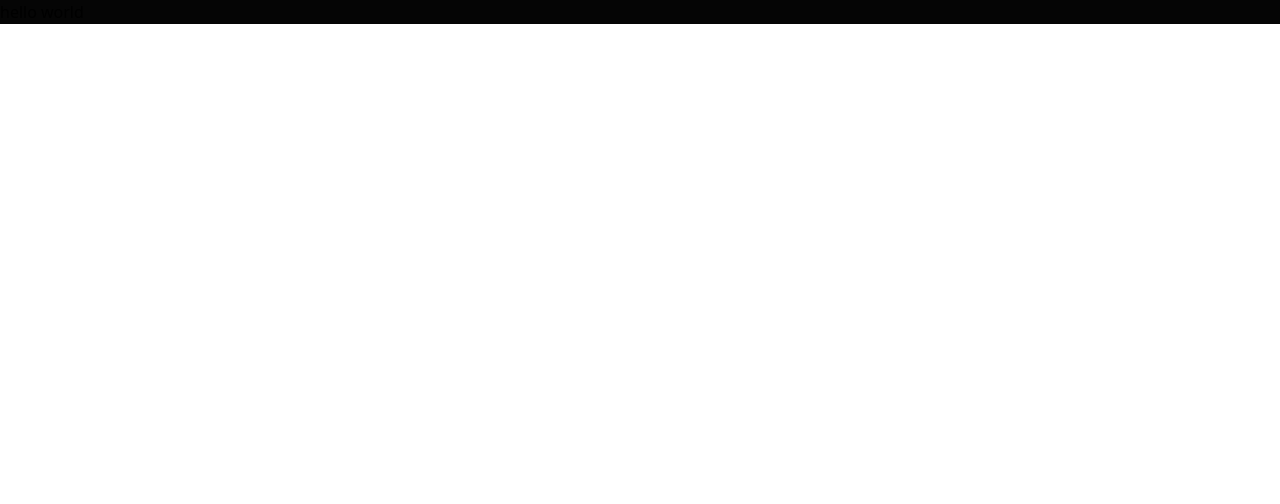
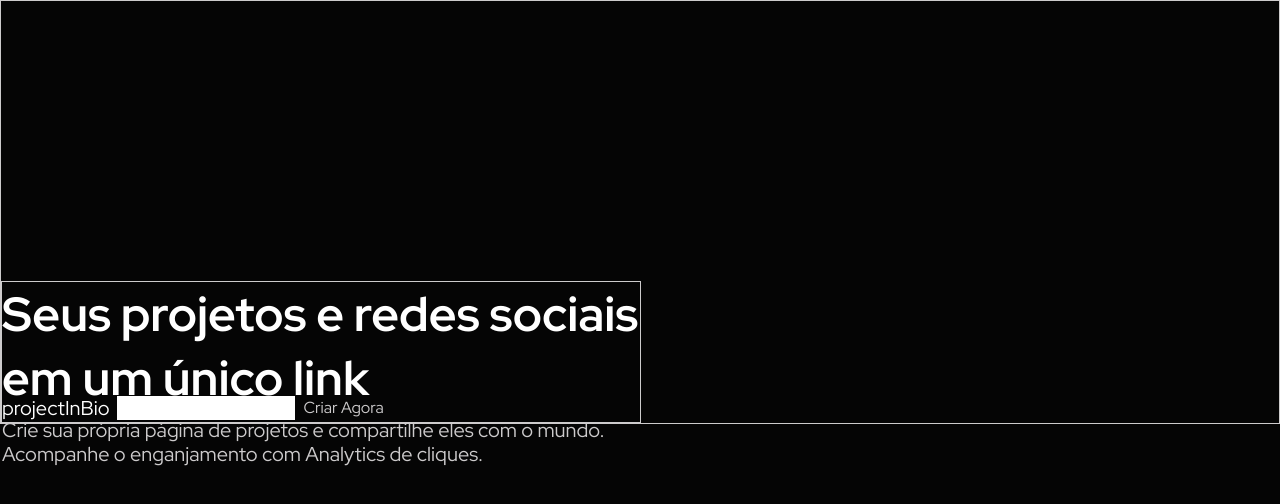
Before and after one commit to caioLopesss/project-in-bio, a Next.js app: page / in a window 1280 px wide. Shown: the top 504 px of the page. Built offline with nearby package versions, Linux system fonts and the light colour scheme.

Commit message:
feat(hero.tsx): inicio hero section

```diff
--- /dev/null
+++ b/app/components/landing-page/hero.tsx
@@ -0,0 +1,28 @@
+export default function Hero() {
+  return (
+    <div className="flex border">
+      <div className="w-full flex flex-col gap-2 mt-[35vh] border">
+        <h1 className="text-5xl font-bold text-white leading-[64px]">
+          Seus projetos e redes sociais em um único link
+        </h1>
+        <h2 className="text-xl leading-6">
+          Crie sua própria página de projetos e compartilhe eles com o mundo.
+          <br />
+          Acompanhe o enganjamento com Analytics de cliques.
+        </h2>
+        <div className="flex items-center gap-2 w-full -mt-[10vh]">
+          <span className="text-white text-xl">projectInBio</span>
+          <input type="text" className="bg-white" />
+          <button>Criar Agora</button>
+        </div>
+      </div>
+      <div className="w-full flex items-center justify-center bg-[radial-gradient(circle_at_50%_50%,#4b2dbb, transparent_55%)]">
+        <div className="relative">
+          <div className="absolute -bottom-[7%] -right-[45%]"></div>
+          <div className="absolute top-[20%] -left-[45%] -z-10"></div>
+          <div className="absolute top-[5%] -left-[55%] -z-10"></div>
+        </div>
+      </div>
+    </div>
+  );
+}
--- a/app/layout.tsx
+++ b/app/layout.tsx
@@ -1,4 +1,10 @@
 import "./globals.css";
+import { Red_Hat_Display } from "next/font/google";
+
+const RedHatDisplay = Red_Hat_Display({
+  subsets: ["latin"],
+  weight: ["400", "500", "700"],
+});
 
 export default function RootLayout({
   children,
@@ -7,7 +13,11 @@
 }>) {
   return (
     <html lang="pt-BR">
-      <body className={` antialiased`}>{children}</body>
+      <body
+        className={`${RedHatDisplay.className} bg-primary text-body antialiased`}
+      >
+        {children}
+      </body>
     </html>
   );
 }
--- a/app/page.tsx
+++ b/app/page.tsx
@@ -1,5 +1,10 @@
 import Image from "next/image";
+import Hero from "./components/landing-page/hero";
 
 export default function Home() {
-  return <div className="bg-primary">hello world</div>;
+  return (
+    <div className=" max-w-7xl mx-auto ">
+      <Hero />
+    </div>
+  );
 }
```
